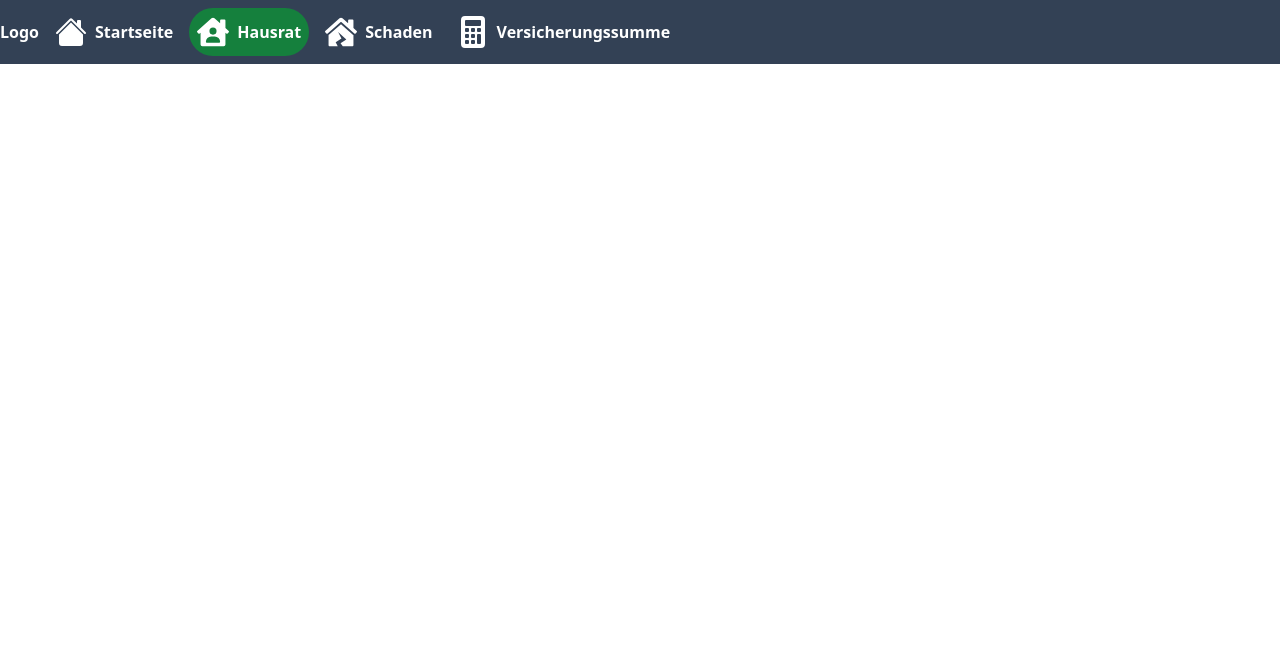
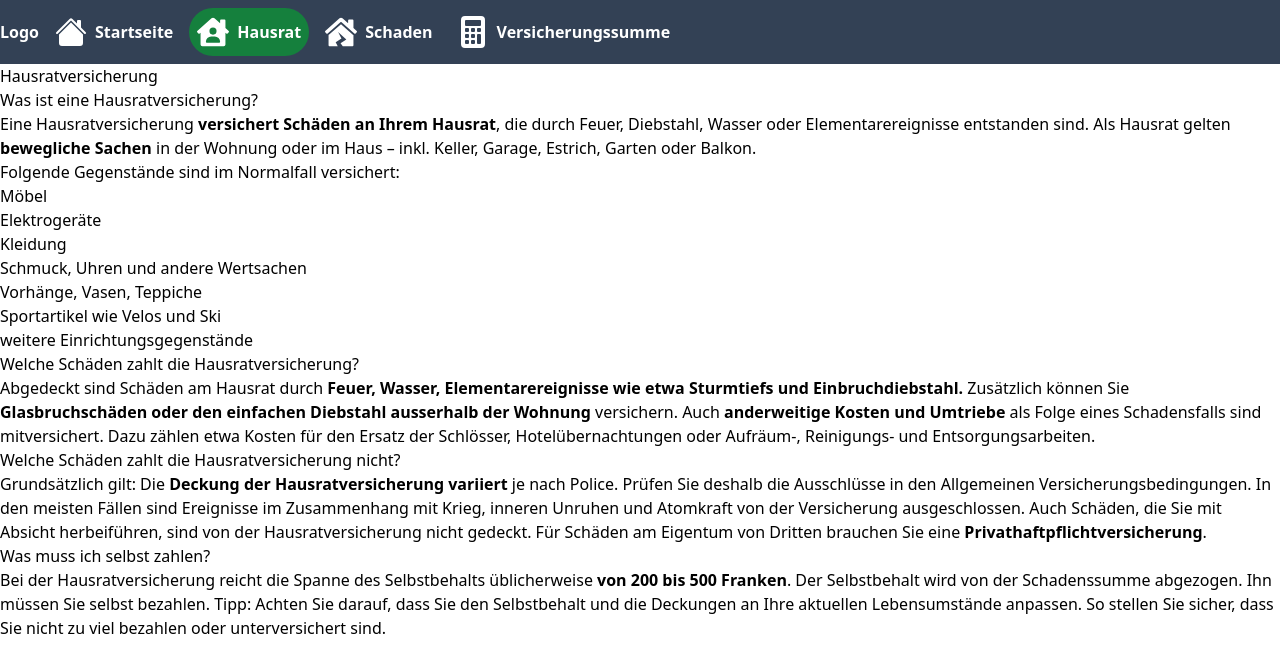
Before and after one commit to AelElliotBanyard/vs-rechner-banyard, a Next.js app: page /hausrat in a window 1280 px wide. Shown: the top 672 px of the page. Built offline with nearby package versions, Linux system fonts and the light colour scheme.

Commit message:
added text describing houshold insurance

```diff
--- a/src/pages/hausrat/index.tsx
+++ b/src/pages/hausrat/index.tsx
@@ -1,9 +1,83 @@
 const HausratMain = () => {
-    return (
-        <div>
-
+  return (
+    <>
+      <main className="main">
+        <div className="hausrat">
+          <div className="section">
+            <h1>Hausratversicherung</h1>
+            <div className="explain">
+              <h2>Was ist eine Hausratversicherung?</h2>
+              <p>
+                Eine Hausratversicherung{" "}
+                <b>versichert Schäden an Ihrem Hausrat</b>, die durch Feuer,
+                Diebstahl, Wasser oder Elementarereignisse entstanden sind. Als
+                Hausrat gelten <b>bewegliche Sachen</b> in der Wohnung oder im
+                Haus – inkl. Keller, Garage, Estrich, Garten oder Balkon.
+              </p>
+              <p>Folgende Gegenstände sind im Normalfall versichert:</p>
+              <ul>
+                <li>Möbel</li>
+                <li>Elektrogeräte</li>
+                <li>Kleidung</li>
+                <li>Schmuck, Uhren und andere Wertsachen</li>
+                <li>Vorhänge, Vasen, Teppiche</li>
+                <li>Sportartikel wie Velos und Ski</li>
+                <li>weitere Einrichtungsgegenstände</li>
+              </ul>
+            </div>
+            <div className="pay">
+              <div className="does">
+                <h2>Welche Schäden zahlt die Hausratversicherung?</h2>
+                <p>
+                  Abgedeckt sind Schäden am Hausrat durch{" "}
+                  <b>
+                    Feuer, Wasser, Elementarereignisse wie etwa Sturmtiefs und
+                    Einbruchdiebstahl.
+                  </b>{" "}
+                  Zusätzlich können Sie{" "}
+                  <b>
+                    Glasbruchschäden oder den einfachen Diebstahl ausserhalb der
+                    Wohnung
+                  </b>{" "}
+                  versichern. Auch <b>anderweitige Kosten und Umtriebe</b> als
+                  Folge eines Schadensfalls sind mitversichert. Dazu zählen etwa
+                  Kosten für den Ersatz der Schlösser, Hotelübernachtungen oder
+                  Aufräum-, Reinigungs- und Entsorgungsarbeiten.
+                </p>
+              </div>
+              <div className="doesnt">
+                <h2>Welche Schäden zahlt die Hausratversicherung nicht?</h2>
+                <p>
+                  Grundsätzlich gilt: Die{" "}
+                  <b>Deckung der Hausratversicherung variiert</b> je nach
+                  Police. Prüfen Sie deshalb die Ausschlüsse in den Allgemeinen
+                  Versicherungsbedingungen. In den meisten Fällen sind
+                  Ereignisse im Zusammenhang mit Krieg, inneren Unruhen und
+                  Atomkraft von der Versicherung ausgeschlossen. Auch Schäden,
+                  die Sie mit Absicht herbeiführen, sind von der
+                  Hausratversicherung nicht gedeckt. Für Schäden am Eigentum von
+                  Dritten brauchen Sie eine <b>Privathaftpflichtversicherung</b>
+                  .
+                </p>
+              </div>
+              <div className="you">
+                <h2>Was muss ich selbst zahlen?</h2>
+                <p>
+                  Bei der Hausratversicherung reicht die Spanne des
+                  Selbstbehalts üblicherweise <b>von 200 bis 500 Franken</b>.
+                  Der Selbstbehalt wird von der Schadenssumme abgezogen. Ihn
+                  müssen Sie selbst bezahlen. Tipp: Achten Sie darauf, dass Sie
+                  den Selbstbehalt und die Deckungen an Ihre aktuellen
+                  Lebensumstände anpassen. So stellen Sie sicher, dass Sie nicht
+                  zu viel bezahlen oder unterversichert sind.
+                </p>
+              </div>
+            </div>
+          </div>
         </div>
-    );
+      </main>
+    </>
+  );
 };
 
 export default HausratMain;
```
